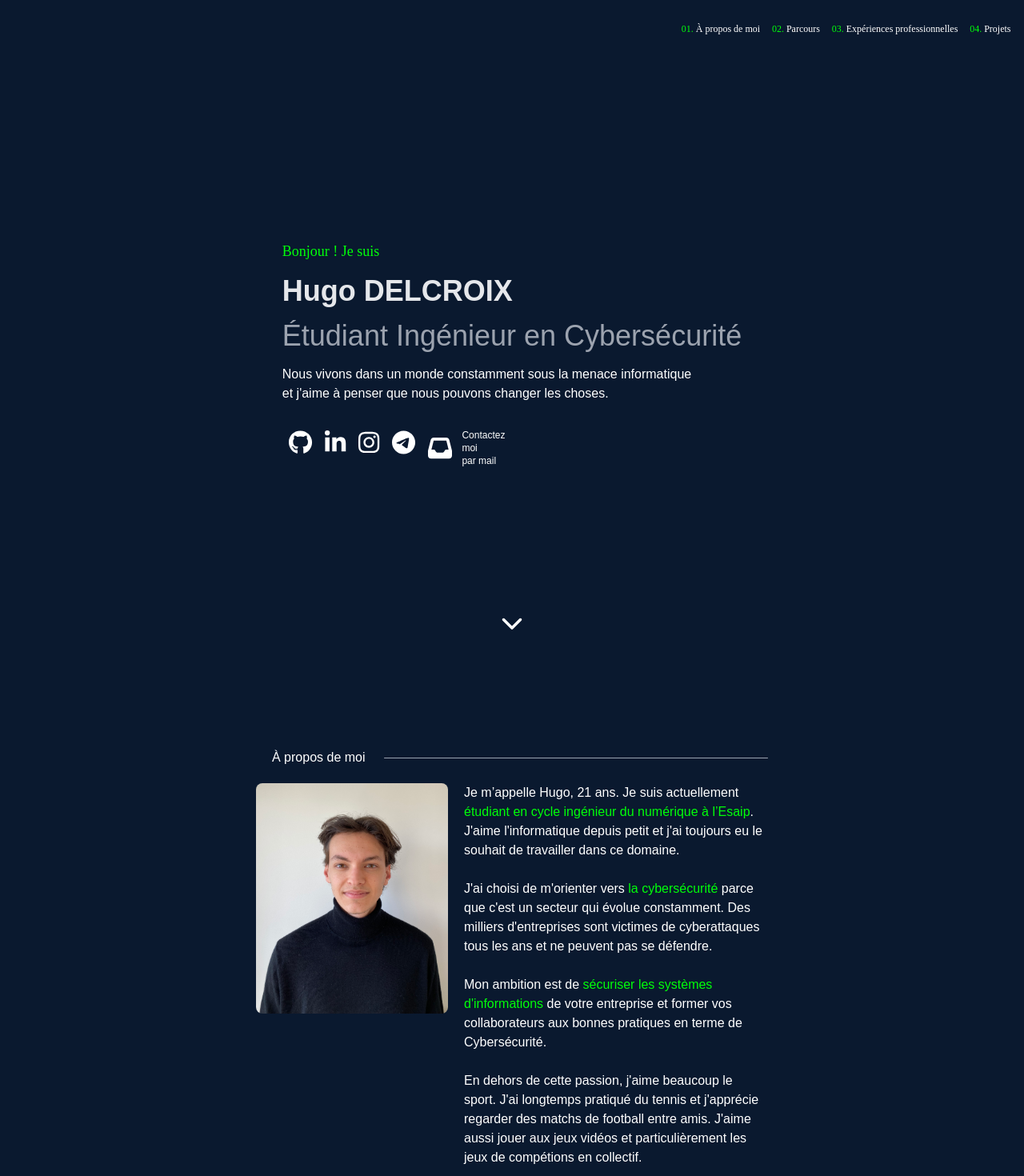
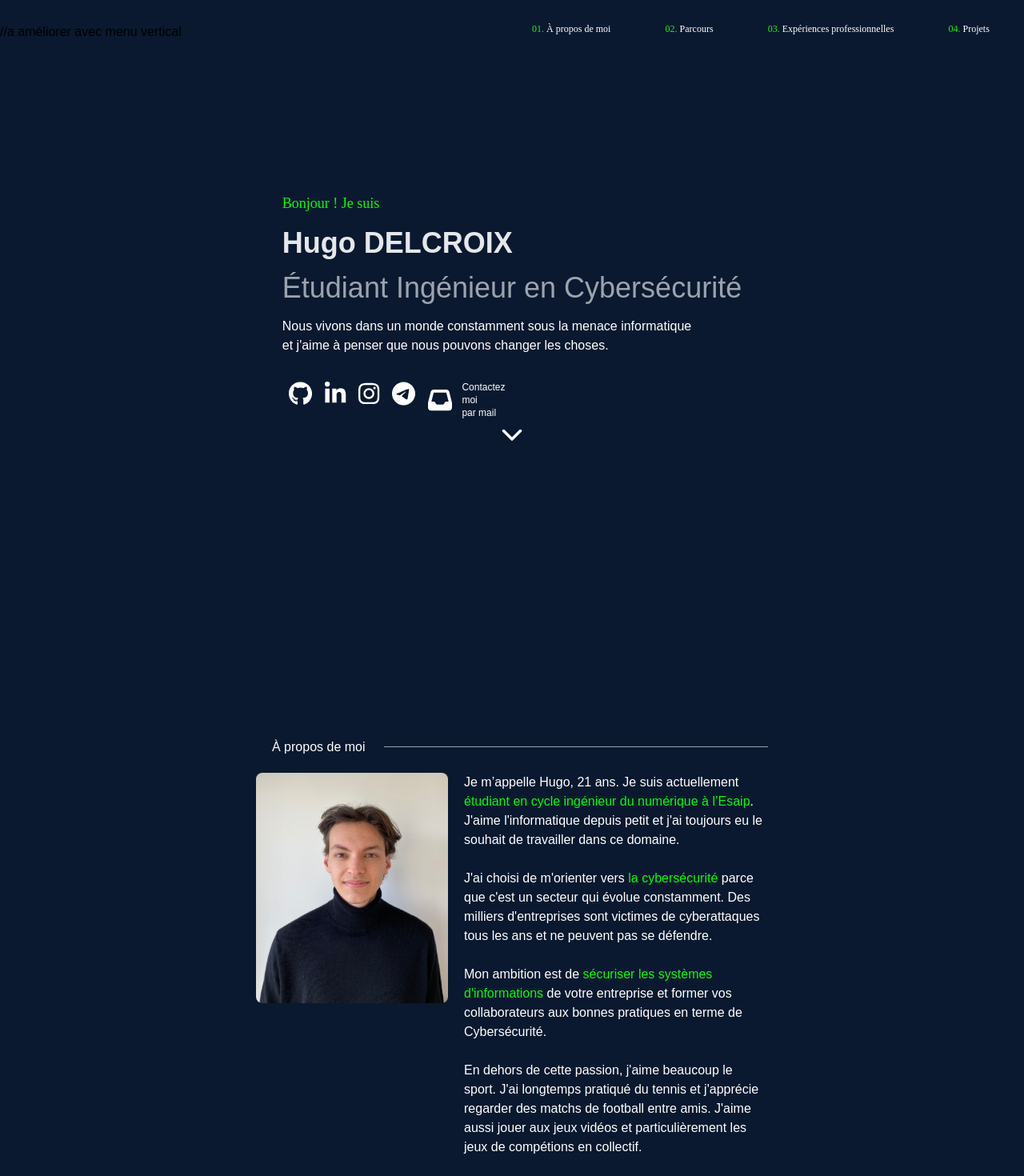
Before and after one commit to HugoDELCROIX/Portfolio, a Vue app in the folder portfolio/: page / in a window 1280 px wide. Shown: the top 1470 px of the page at 80% size. Built offline with nearby package versions, Linux system fonts and the light colour scheme; a small style sheet from the web is missing.

Commit message:
ajout classe page + menu

```diff
--- a/portfolio/src/assets/main.css
+++ b/portfolio/src/assets/main.css
@@ -33,8 +33,12 @@ body {
   @apply min-h-full;
 }
 
+.page {
+  @apply flex flex-col justify-center min-h-screen;
+}
+
 .section {
-  @apply text-white flex justify-center items-center h-screen;
+  @apply text-white flex justify-center items-center;
 }
 .social-link {
   @apply rounded px-2 py-1 hover:bg-white hover:text-black;
--- a/portfolio/src/components/AboutMe.vue
+++ b/portfolio/src/components/AboutMe.vue
@@ -1,4 +1,5 @@
 <template>
+  <div class="page">
     <div id="about-me" class="section w-1/2 m-auto">
       <div>
         <div class="flex flex-row items-center justify-between w-full mb-5">
@@ -9,23 +10,24 @@
           <img src="../assets/images/pp.jpg" alt="Profile picture" class="w-60 rounded-lg" />
           <p class="font-extralight">
             Je m’appelle Hugo, 21 ans. Je suis actuellement
-          <span class="text-green">étudiant en cycle ingénieur du numérique à l’Esaip</span>. J'aime
-          l'informatique depuis petit et j'ai toujours eu le souhait de travailler dans ce domaine.
+            <span class="text-green">étudiant en cycle ingénieur du numérique à l’Esaip</span>.
+            J'aime l'informatique depuis petit et j'ai toujours eu le souhait de travailler dans ce
+            domaine.
             <br />
             <br />
-          J'ai choisi de m'orienter vers <span class="text-green">la cybersécurité</span> parce que
-          c'est un secteur qui évolue constamment. Des milliers d'entreprises sont victimes de
+            J'ai choisi de m'orienter vers <span class="text-green">la cybersécurité</span> parce
+            que c'est un secteur qui évolue constamment. Des milliers d'entreprises sont victimes de
             cyberattaques tous les ans et ne peuvent pas se défendre.
             <br />
             <br />
             Mon ambition est de
-          <span class="text-green">sécuriser les systèmes d'informations</span> de votre entreprise
-          et former vos collaborateurs aux bonnes pratiques en terme de Cybersécurité.
+            <span class="text-green">sécuriser les systèmes d'informations</span> de votre
+            entreprise et former vos collaborateurs aux bonnes pratiques en terme de Cybersécurité.
             <br />
             <br />
-          En dehors de cette passion, j'aime beaucoup le sport. J'ai longtemps pratiqué du tennis et
-          j'apprécie regarder des matchs de football entre amis. J'aime aussi jouer aux jeux vidéos
-          et particulièrement les jeux de compétions en collectif.
+            En dehors de cette passion, j'aime beaucoup le sport. J'ai longtemps pratiqué du tennis
+            et j'apprécie regarder des matchs de football entre amis. J'aime aussi jouer aux jeux
+            vidéos et particulièrement les jeux de compétions en collectif.
           </p>
         </div>
       </div>
@@ -33,6 +35,7 @@
     <div id="chevron" class="text-white text-center">
       <a href="#education"><font-awesome-icon icon="fa-solid fa-chevron-down" class="w-7 h-7" /></a>
     </div>
+  </div>
 </template>
 
 <script></script>
--- a/portfolio/src/components/EducationVue.vue
+++ b/portfolio/src/components/EducationVue.vue
@@ -1,4 +1,5 @@
 <template>
+  <div class="page">
     <div id="education" class="section w-1/2 m-auto">
       <div>
         <div class="flex flex-row items-center justify-between w-full mb-5">
@@ -74,6 +75,7 @@
     <div id="chevron" class="text-white text-center">
       <a href="#pro"><font-awesome-icon icon="fa-solid fa-chevron-down" class="w-7 h-7" /></a>
     </div>
+  </div>
 </template>
 
 <script></script>
--- a/portfolio/src/components/HomeVue.vue
+++ b/portfolio/src/components/HomeVue.vue
@@ -1,4 +1,5 @@
 <template>
+  <div class="page">
     <div class="section">
       <div class="text-4xl flex flex-col gap-4 items-start">
         <p class="text-lg font-hack text-green">Bonjour ! Je suis</p>
@@ -33,8 +34,9 @@
         </div>
       </div>
     </div>
-  <div id="chevron" class="text-white bottom-0 -mt-20 text-center">
+    <div id="chevron" class="text-white bottom-0 text-center">
       <a href="#about-me"><font-awesome-icon icon="fa-solid fa-chevron-down" class="w-7 h-7" /></a>
+    </div>
   </div>
 </template>
 
--- a/portfolio/src/components/NavigationVue.vue
+++ b/portfolio/src/components/NavigationVue.vue
@@ -1,8 +1,9 @@
 <template>
-  <div class="flex justify-between mt-7">
+  <div class="flex justify-between pt-7 pb-3 fixed w-full bg-dark_blue">
+    //a améliorer avec menu vertical
     <div class="invisible" />
     <ol
-      class="list-ordered text-white marker:text-green text-xs font-hack flex justify-around w-2/6"
+      class="list-ordered text-white marker:text-green text-xs font-hack flex justify-around w-1/2"
     >
       <a href="#about-me" class="hover:text-green"><li>À propos de moi</li></a>
       <a href="#education" class="hover:text-green"><li>Parcours</li></a>
```
Lines whose indentation alone changed are shown as unchanged.
